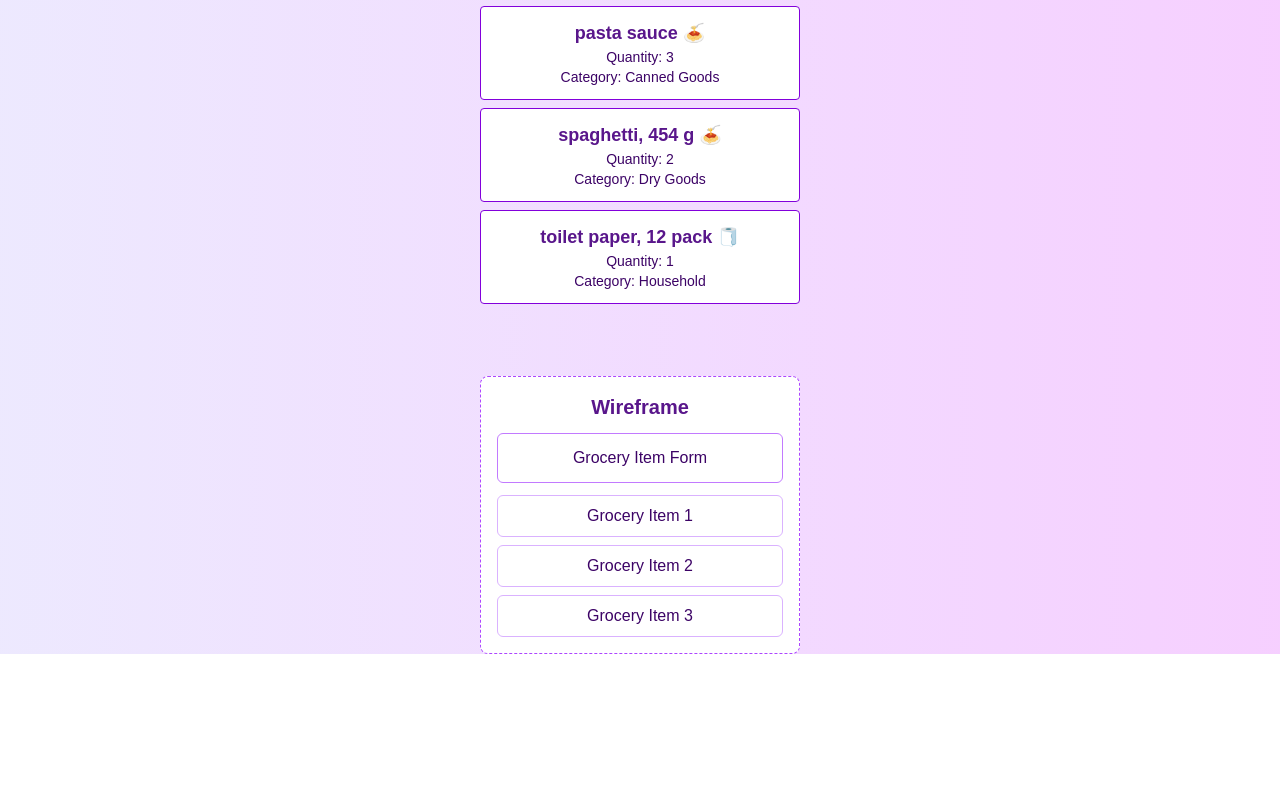
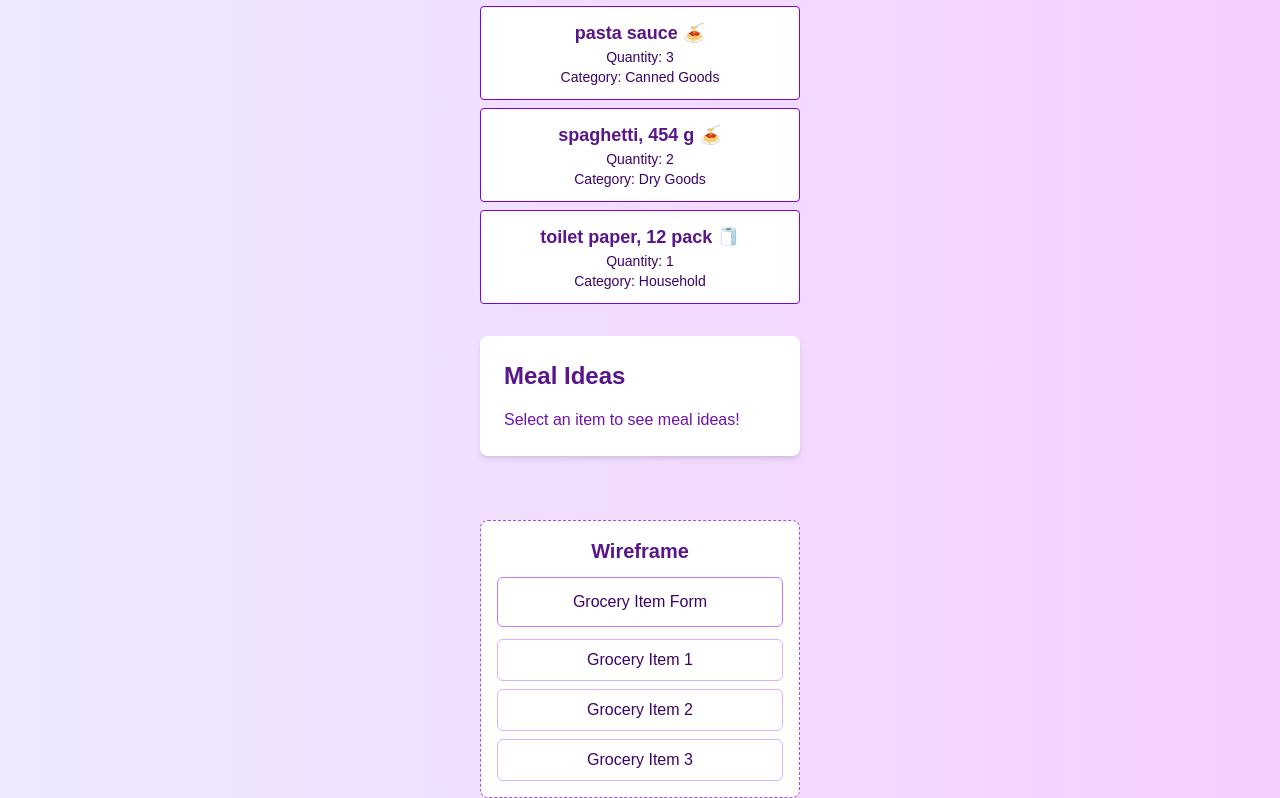
Before and after one commit to cresdom/cprg306-assignments, a Next.js app: page /week-8 in a window 1280 px wide. Shown: the part 1416-2214 px from the top of the page. Before the commit the page ends 2070 px from the top, so only its background shows below. Built offline with nearby package versions, Linux system fonts and the light colour scheme.

Commit message:
Add meal ideas feature to shopping list

```diff
--- a/app/week-8/page.js
+++ b/app/week-8/page.js
@@ -5,12 +5,20 @@ import { useState } from "react";
 import itemsData from "./items.json";
 import GroceryItemForm from "./GroceryItemForm";
 import ItemList from "./ItemList";
+import MealIdeas from "./MealIdeas";
+
 
 export default function Page() {
     const [items, setItems] = useState(itemsData);
+    const [selectedItemName, setSelectedItemName] = useState("");
 
     function handleAddItem(newItem) {
         setItems((prevItems) => [...prevItems, newItem]);
+    }
+
+    function handleItemSelect(item) {
+        const cleanedName = item.name
+        setSelectedItemName(cleanedName);
     }
 
     return (
@@ -23,7 +31,9 @@ export default function Page() {
 
         <GroceryItemForm onAddItem={handleAddItem} />
 
-        <ItemList items={items} />
+        <ItemList items={items} onItemSelect={handleItemSelect} />
+
+        <MealIdeas ingredient={selectedItemName} />
 
         <section className="mt-10 w-80 bg-white dark:bg-slate-900 border border-dashed border-purple-500 rounded-lg p-4">
             <h2 className="text-xl font-bold text-center mb-3 text-purple-900 dark:text-purple-200">Wireframe</h2>
```
